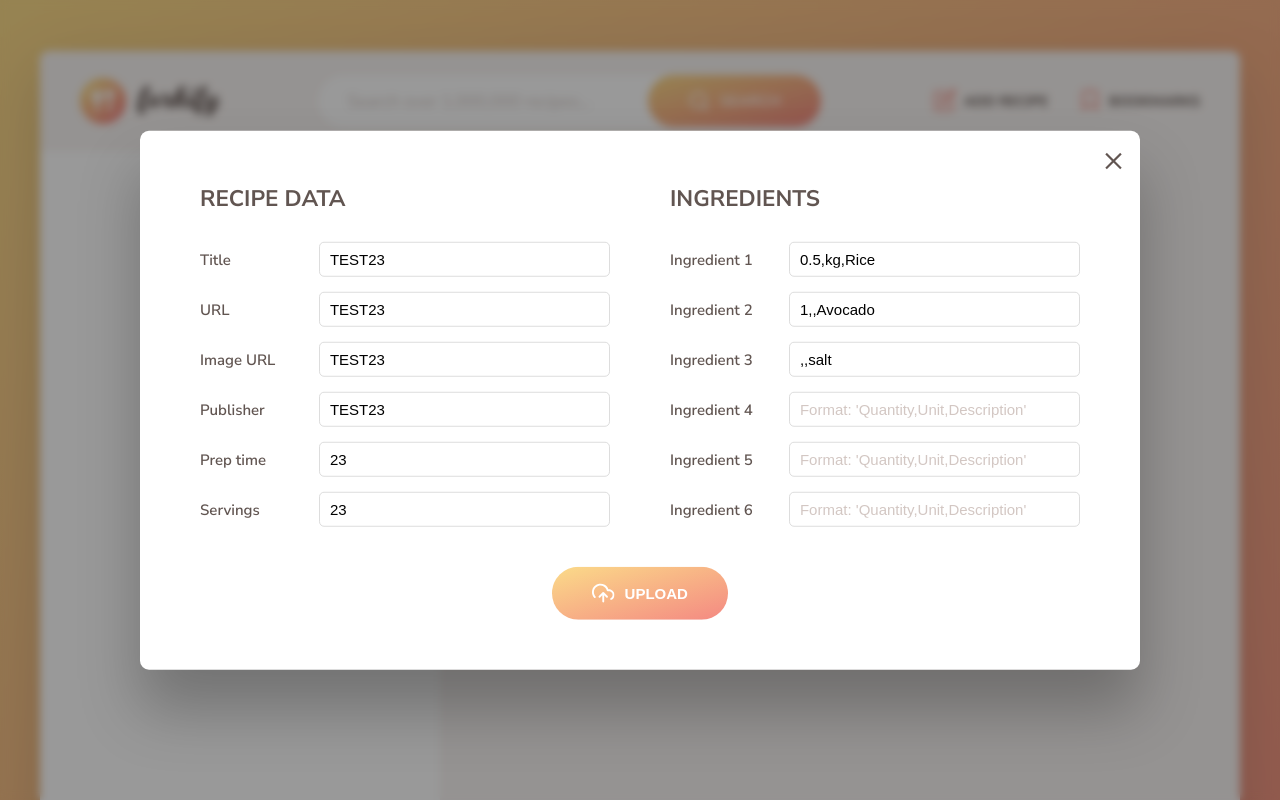
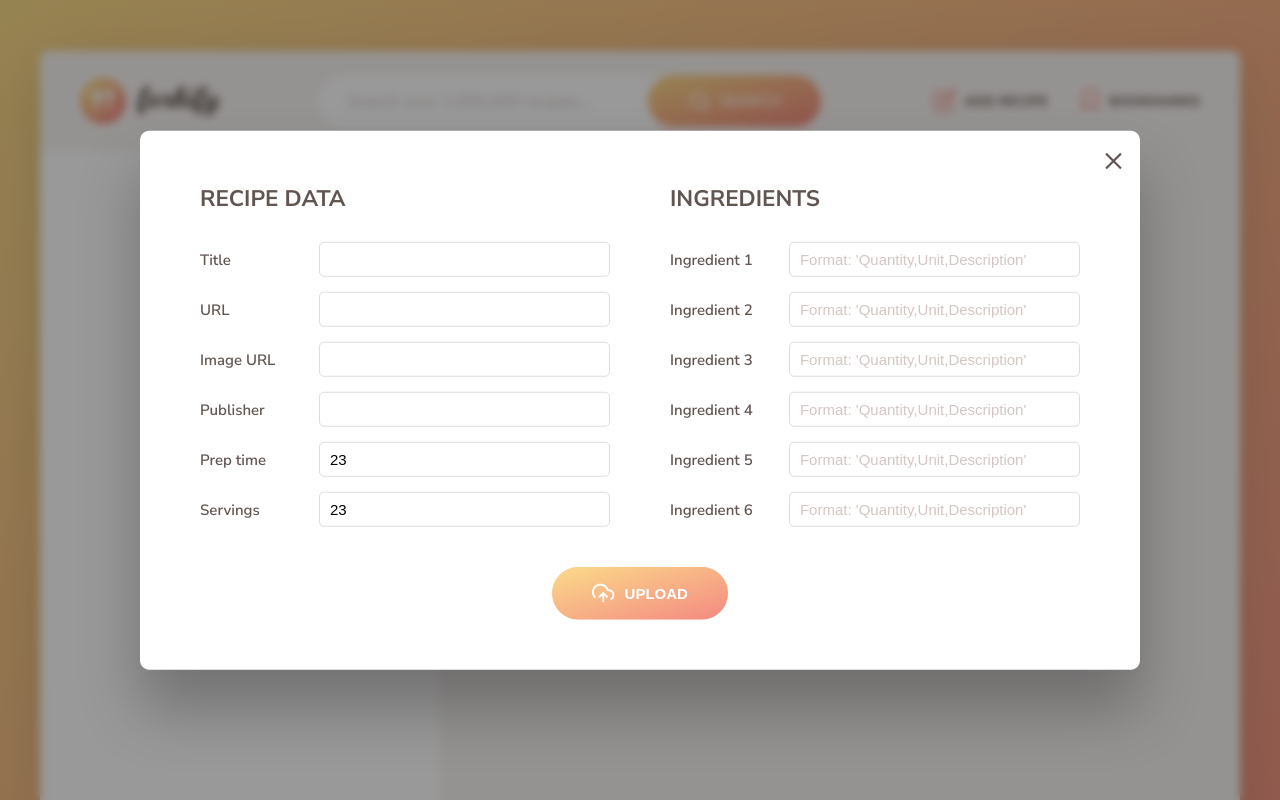
Before and after one commit to Theodoric-Graham/ForkifyUdemy, a website built with Parcel: page index.html in a window 1280 px wide. Both pictures are taken after a click on the button "ADD RECIPE". Shown: the top 800 px of the page. Built offline with nearby package versions, Linux system fonts and the light colour scheme.

Commit message:
removed placeholder html text for recipe form

```diff
--- a/index.html
+++ b/index.html
@@ -263,13 +263,13 @@
         <div class="upload__column">
           <h3 class="upload__heading">Recipe data</h3>
           <label>Title</label>
-          <input value="TEST23" required name="title" type="text" />
+          <input value="" required name="title" type="text" />
           <label>URL</label>
-          <input value="TEST23" required name="sourceUrl" type="text" />
+          <input value="" required name="sourceUrl" type="text" />
           <label>Image URL</label>
-          <input value="TEST23" required name="image" type="text" />
+          <input value="" required name="image" type="text" />
           <label>Publisher</label>
-          <input value="TEST23" required name="publisher" type="text" />
+          <input value="" required name="publisher" type="text" />
           <label>Prep time</label>
           <input value="23" required name="cookingTime" type="number" />
           <label>Servings</label>
@@ -280,7 +280,7 @@
           <h3 class="upload__heading">Ingredients</h3>
           <label>Ingredient 1</label>
           <input
-            value="0.5,kg,Rice"
+            value=""
             type="text"
             required
             name="ingredient-1"
@@ -288,14 +288,14 @@
           />
           <label>Ingredient 2</label>
           <input
-            value="1,,Avocado"
+            value=""
             type="text"
             name="ingredient-2"
             placeholder="Format: 'Quantity,Unit,Description'"
           />
           <label>Ingredient 3</label>
           <input
-            value=",,salt"
+            value=""
             type="text"
             name="ingredient-3"
             placeholder="Format: 'Quantity,Unit,Description'"
```
